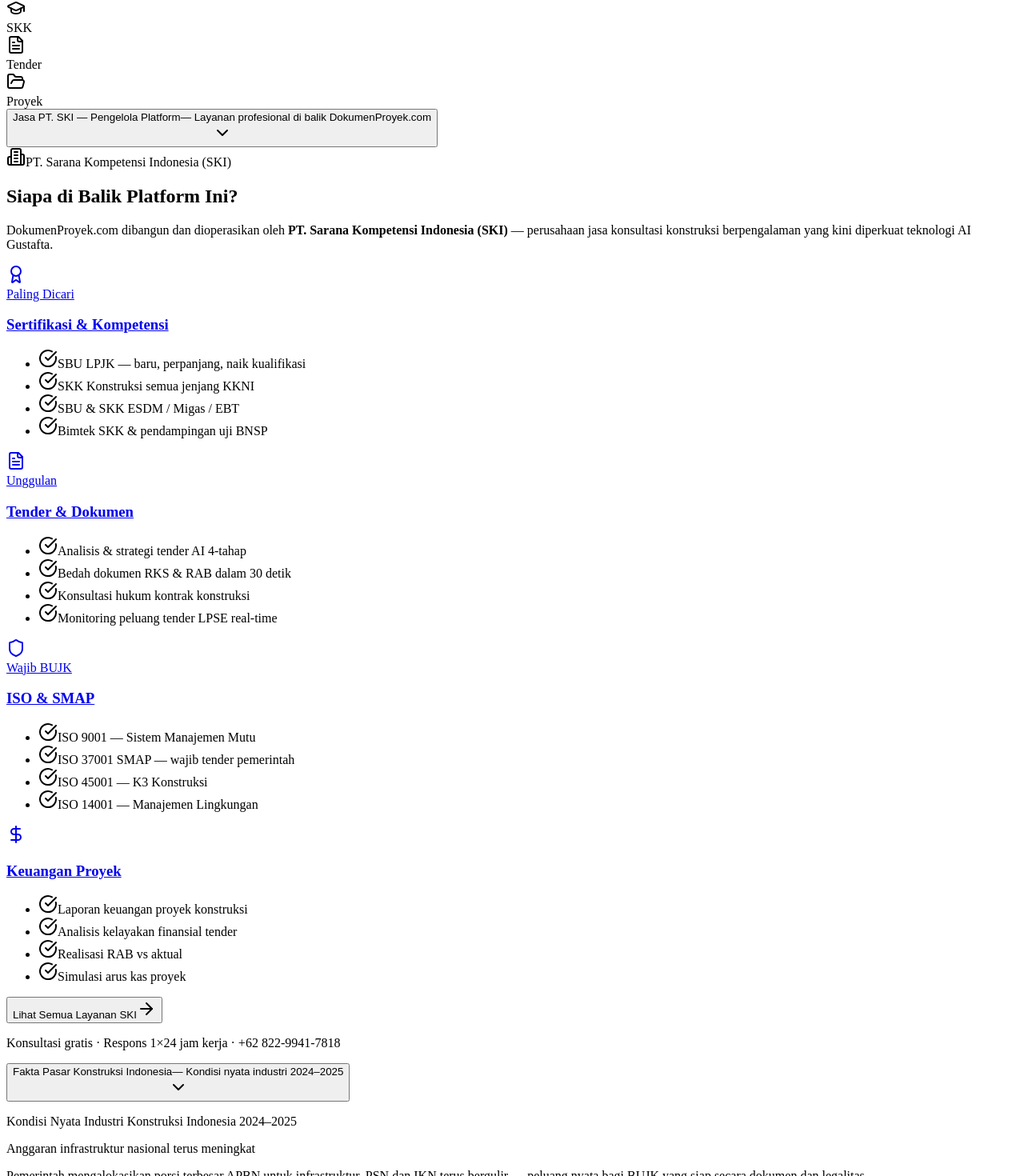
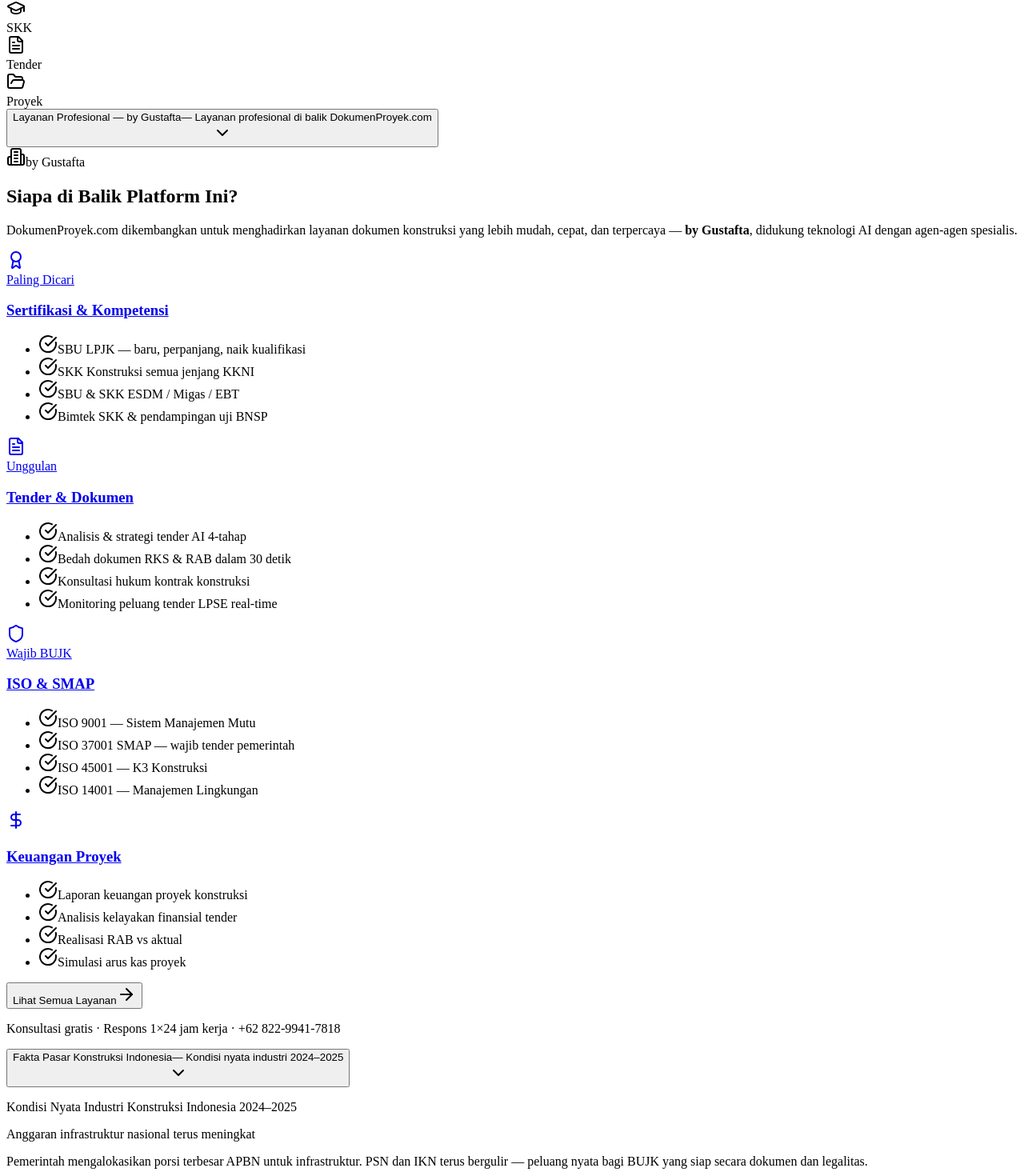
Before and after one commit to dtenderski/Dokumen-Proyek, a React (Vite) app in the folder client/: page / in a window 1280 px wide. Shown: the part 2517-3987 px from the top of the page at 80% size. Built offline with nearby package versions, Linux system fonts and the light colour scheme; no server answers; a web font is replaced by a local one.

Commit message:
Refactor landing page component code
Replit-Commit-Author: Agent

```diff
--- a/client/src/pages/LandingPage.tsx
+++ b/client/src/pages/LandingPage.tsx
@@ -285,18 +285,18 @@ export default function LandingPage() {
         </div>
       </section>
 
-      {/* ─── JASA PT. SKI ─── */}
-      <LandingSection title="Jasa PT. SKI — Pengelola Platform" subtitle="Layanan profesional di balik DokumenProyek.com" defaultOpen>
+      {/* ─── LAYANAN BY GUSTAFTA ─── */}
+      <LandingSection title="Layanan Profesional — by Gustafta" subtitle="Layanan profesional di balik DokumenProyek.com" defaultOpen>
       <section className="py-20 bg-white">
         <div className="container">
           <div className="text-center max-w-3xl mx-auto mb-14">
             <div className="inline-flex items-center gap-2 px-4 py-2 rounded-full bg-amber-50 border border-amber-200 text-amber-700 font-semibold text-xs mb-4">
               <Building2 className="w-3.5 h-3.5" />
-              PT. Sarana Kompetensi Indonesia (SKI)
+                by Gustafta
             </div>
             <h2 className="mt-2 mb-4">Siapa di Balik Platform Ini?</h2>
             <p className="text-muted-foreground leading-relaxed">
-              DokumenProyek.com dibangun dan dioperasikan oleh <strong>PT. Sarana Kompetensi Indonesia (SKI)</strong> — perusahaan jasa konsultasi konstruksi berpengalaman yang kini diperkuat teknologi AI Gustafta.
+                DokumenProyek.com dikembangkan untuk menghadirkan layanan dokumen konstruksi yang lebih mudah, cepat, dan terpercaya — <strong>by Gustafta</strong>, didukung teknologi AI dengan agen-agen spesialis.
             </p>
           </div>
 
@@ -383,7 +383,7 @@ export default function LandingPage() {
           <div className="text-center">
             <Link href="/layanan-ski">
               <Button size="lg" className="bg-amber-500 hover:bg-amber-400 text-slate-900 font-bold px-8 h-12 gap-2">
-                Lihat Semua Layanan SKI
+                Lihat Semua Layanan
                 <ArrowRight className="w-5 h-5" />
               </Button>
             </Link>
```
